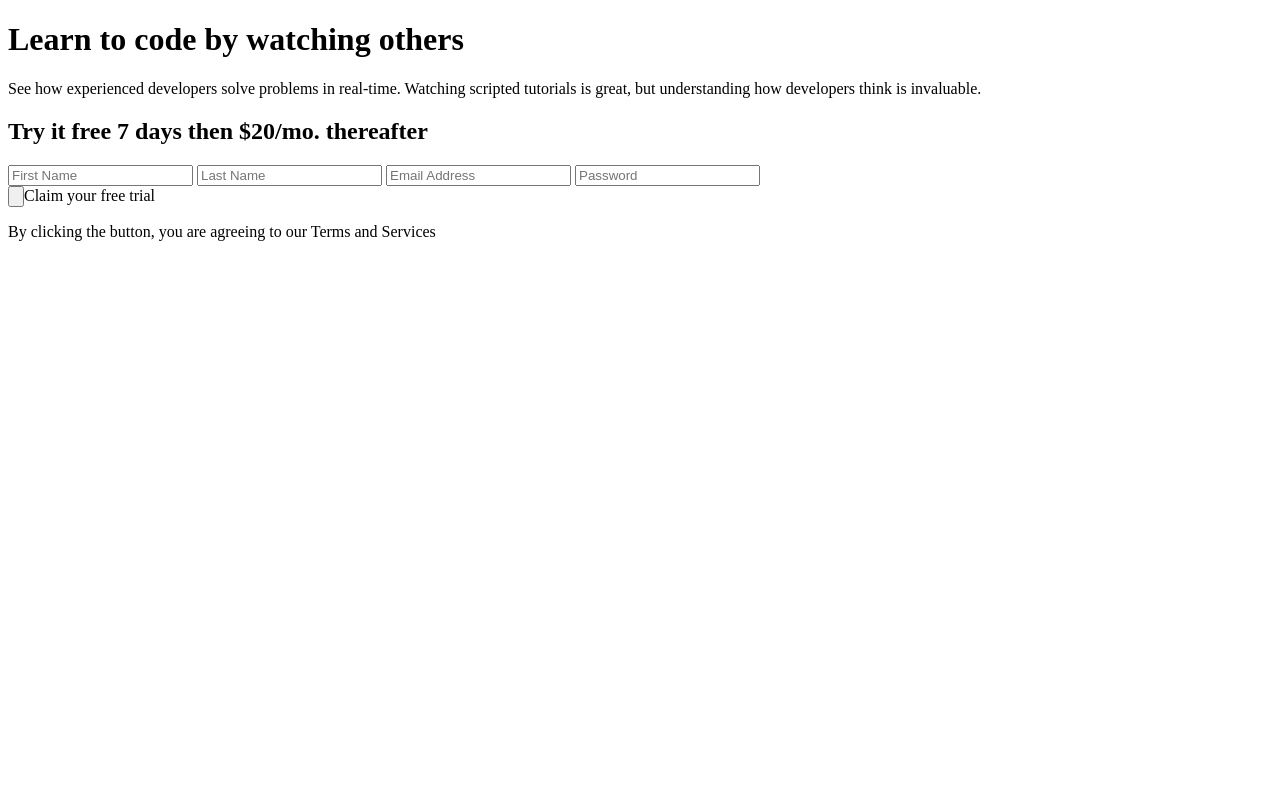
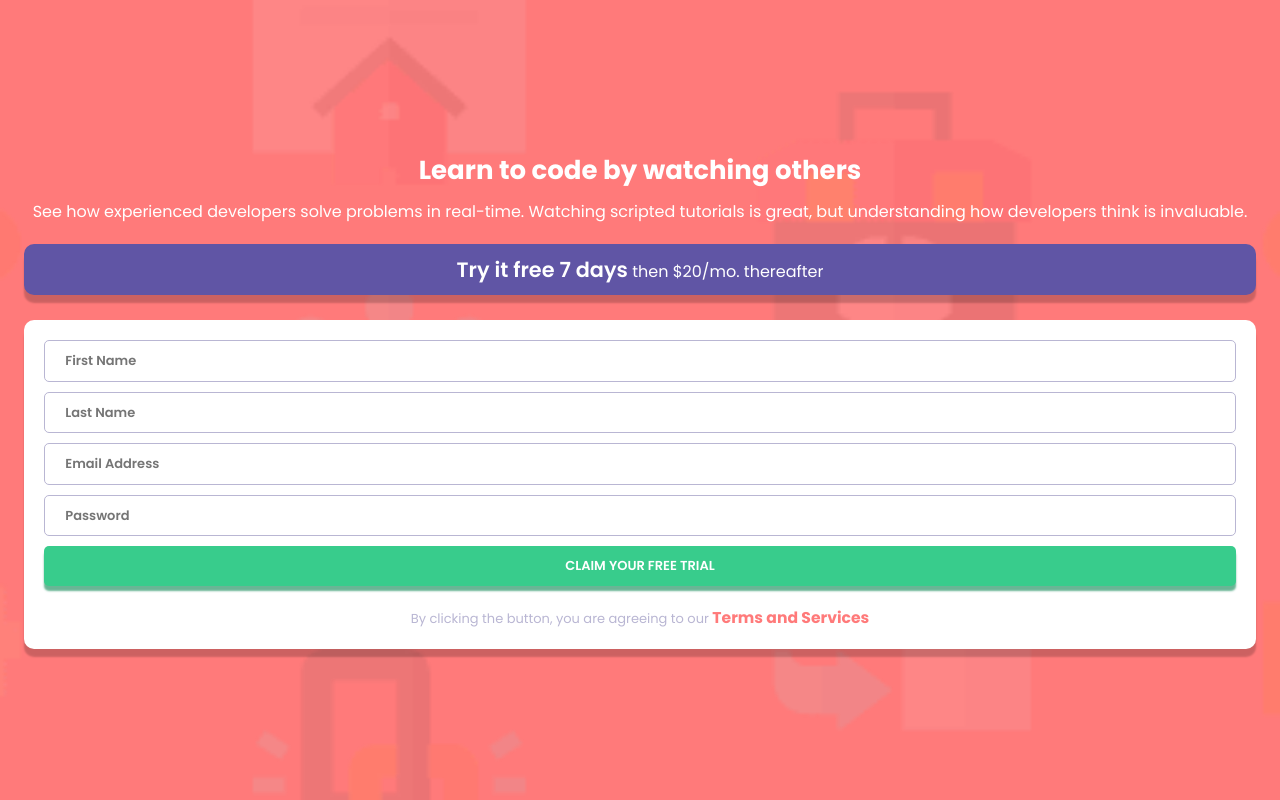
Before and after one commit to gillaercio/intro-component-with-signup-form-master, a plain HTML site: page index.html in a window 1280 px wide. Drawn offline with Linux system fonts and the light colour scheme.

Commit message:
CSS Content structured

```diff
--- /dev/null
+++ b/assets/css/global.css
@@ -0,0 +1,24 @@
+* {
+  margin: 0;
+  padding: 0;
+  box-sizing: border-box;
+}
+
+html {
+  font-size: 62.5%;
+}
+
+:root {
+  --Red: hsl(0, 100%, 74%);
+  --Green: hsl(154, 59%, 51%);
+  --Blue: hsl(248, 32%, 49%);
+  --Dark-Blue: hsl(249, 10%, 26%);
+  --Grayish-Blue: hsl(246, 25%, 77%);
+
+  --Poppins: "Poppins", sans-serif;
+  --text-ft: 700 2.6em/150% var(--Poppins);
+  --text-md: 400 1.6em/150% var(--Poppins);
+  --text-md-ft: 600 1.3em/150% var(--Poppins);
+  --text-sm: 400 1.3em/150% var(--Poppins);
+  --text-sm-ft: 700 1.2em/150% var(--Poppins);
+}
--- /dev/null
+++ b/assets/css/index.css
@@ -0,0 +1,2 @@
+@import url('global.css');
+@import url('main.css');
--- /dev/null
+++ b/assets/css/main.css
@@ -0,0 +1,85 @@
+body {
+  display: grid;
+  height: 100vh;
+  justify-content: center;
+  align-items: center;
+  background-image: url(../images/bg-intro-mobile.png);
+  background-repeat: no-repeat;
+  background-size: cover;
+  background-color: var(--Red);
+}
+
+#content {
+  width: minmax(320px, 375px);
+  padding: 24px;
+  display: grid;
+  gap: 20px;
+
+  #top-content {
+    text-align: center;
+    color: white;
+
+    .top-title {
+      font: var(--text-ft);
+      margin-bottom: 10px;
+    }
+
+    .top-parag {
+      font: var(--text-md);
+    }
+  }
+}
+
+.form-title {
+  font: var(--text-md);
+  color: white;
+  background-color: var(--Blue);
+  text-align: center;
+  border-radius: 10px;
+  padding: 10px 30px;
+  margin-bottom: 25px;
+
+  .form-offer {
+    font: var(--text-md-ft);
+  }
+}
+
+.form-content {
+  padding: 20px;
+  border-radius: 10px;
+  background-color: white;
+
+  .form-input, .form-button {
+    font: var(--text-md-ft);
+    width: 100%;
+    padding: 10px 20px;
+    margin-bottom: 10px;
+    border-radius: 5px;
+    border: 1px solid var(--Grayish-Blue);
+  }
+
+  .form-button {
+    font: var(--text-md-ft);
+    color: white;
+    text-transform: uppercase;
+    background-color: var(--Green);
+    box-shadow: 0px 5px 2px rgba(42, 150, 104, 0.7);
+    border: none;
+  }
+
+  .form-parag {
+    font: var(--text-sm);
+    text-align: center;
+    color: var(--Grayish-Blue);
+    margin-top: 10px;
+
+    .form-terms {
+      font: var(--text-sm-ft);
+      color: var(--Red);
+    }
+  }
+}
+
+.form-title, .form-content, .form-button {
+  box-shadow: 0px 8px 2px rgba(0,0,0,.2);
+}
--- a/index.html
+++ b/index.html
@@ -3,34 +3,39 @@
 <head>
   <meta charset="UTF-8">
   <meta name="viewport" content="width=device-width, initial-scale=1.0">
+  <link rel="preconnect" href="https://fonts.googleapis.com">
+  <link rel="preconnect" href="https://fonts.gstatic.com" crossorigin>
 
   <link rel="icon" type="image/png" sizes="32x32" href="./images/favicon-32x32.png">
 
   <title>Frontend Mentor | Intro component with sign up form</title>
+  <link href="https://fonts.googleapis.com/css2?family=Poppins:wght@400;500;600;700&display=swap" rel="stylesheet">
+  <link rel="stylesheet" href="assets/css/index.css">
 
 </head>
 <body>
 
   <main id="content">
     <header id="top-content">
-      <h1>Learn to code by watching others</h1>
+      <h1 class="top-title">Learn to code by watching others</h1>
       <p class="top-parag">
         See how experienced developers solve problems in real-time. Watching scripted tutorials is great,
         but understanding how developers think is invaluable.
       </p>
     </header>
     <section id="form-contents">
-      <h2>
+      <h2 class="form-title">
         <span class="form-offer">Try it free 7 days</span> then $20/mo. thereafter
       </h2>
       <form class="form-content">
-        <input type="text" class="form-first-name" placeholder="First Name"></input>
-        <input type="text" class="form-last-name" placeholder="Last Name"></input>
-        <input type="email" class="form-email" placeholder="Email Address"></input>
-        <input type="password" class="form-password" placeholder="Password"></input><br>
-        <input type="button" class="form-button">Claim your free trial</input>
+        <input type="text" class="form-input form-first-name" placeholder="First Name"></input>
+        <input type="text" class="form-input form-last-name" placeholder="Last Name"></input>
+        <input type="email" class="form-input form-email" placeholder="Email Address"></input>
+        <input type="password" class="form-input form-password" placeholder="Password"></input><br>
+        <!-- <input type="button" class="form-input form-button" placeholder="Claim your free trial">Claim your free trial</input> -->
+        <button class="form-button">Claim your free trial</button>
+      <p class="form-parag">By clicking the button, you are agreeing to our <span class="form-terms">Terms and Services</span></p>
       </form>
-      <p class="form-parag">By clicking the button, you are agreeing to our <span class="form-terms">Terms and Services</span></p>
     </section>
   </main>
 
```
